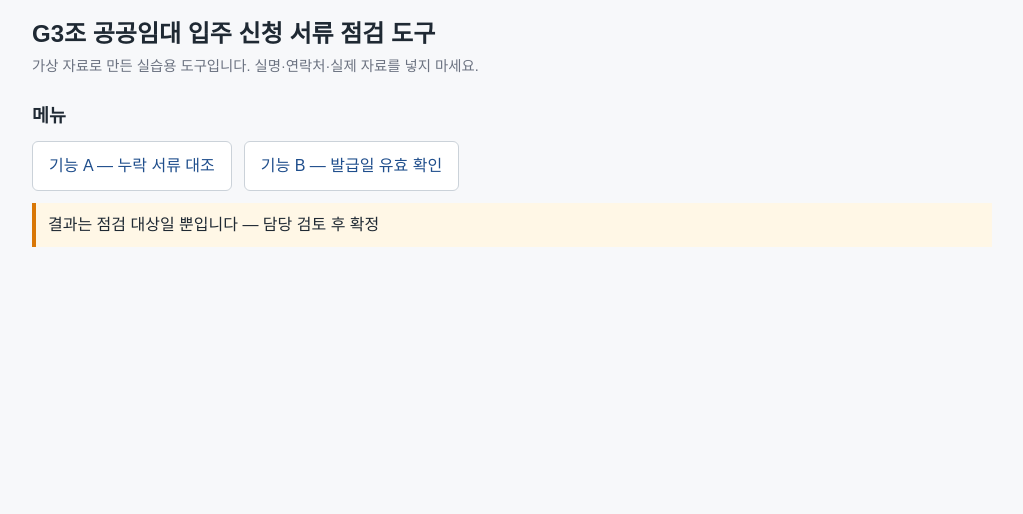
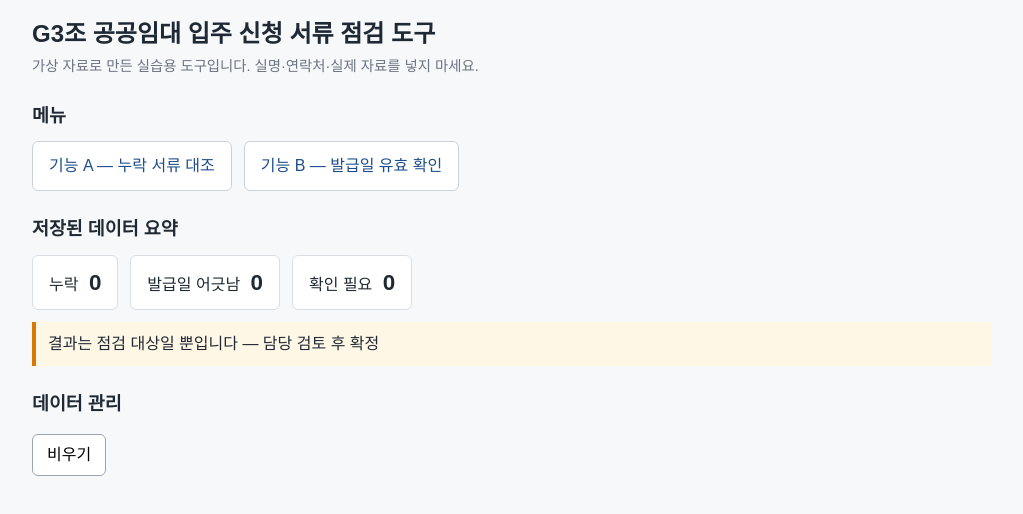
Before and after one commit to cheonhae/LH_lab_team_prac_G_01, a plain HTML site: page tools/index.html in a window 1280 px wide. Shown: the whole page, without its empty margins (128-1151 px from the left). Drawn offline with Linux system fonts and the light colour scheme.

Commit message:
[팀-통합] 뼈대 2 — 시작 페이지 요약 세 숫자와 비우기 버튼
Refs #3

Co-Authored-By: Claude Opus 5.5 <noreply@anthropic.com>
Claude-Session: https://claude.ai/code/session_01PFmJnE5tpaAYL53DSeiJ8G

```diff
--- a/tools/assets/style.css
+++ b/tools/assets/style.css
@@ -37,6 +37,15 @@ h2 { font-size: 1.15rem; margin: 24px 0 8px; }
 }
 .menu a:hover, .menu a:focus { border-color: #1f4e8c; }
 
+.summary { display: flex; flex-wrap: wrap; gap: 12px; margin: 12px 0; padding: 0; list-style: none; }
+.summary li {
+  padding: 10px 16px;
+  border: 1px solid #d9dee4;
+  border-radius: 6px;
+  background: #fff;
+}
+.summary strong { font-size: 1.4rem; margin-left: 6px; }
+
 button {
   font: inherit;
   padding: 8px 14px;
--- a/tools/index.html
+++ b/tools/index.html
@@ -17,8 +17,38 @@
     <li><a href="pages/docs_date.html">기능 B — 발급일 유효 확인</a></li>
   </ul>
 
+  <h2>저장된 데이터 요약</h2>
+  <ul class="summary">
+    <li>누락 <strong id="count-missing">0</strong></li>
+    <li>발급일 어긋남 <strong id="count-date">0</strong></li>
+    <li>확인 필요 <strong id="count-checks">0</strong></li>
+  </ul>
   <p class="notice">결과는 점검 대상일 뿐입니다 — 담당 검토 후 확정</p>
+
+  <h2>데이터 관리</h2>
+  <p><button type="button" id="btn-clear">비우기</button></p>
+  <p id="message" role="status"></p>
 </main>
 <script src="assets/common.js"></script>
+<script>
+  /* 요약: 누락 = missing 건수, 발급일 어긋남 = dateIssues 건수, 확인 필요 = checks 건수(기능 A·B 합) */
+  function renderSummary() {
+    var data = loadData();
+    document.getElementById("count-missing").textContent = data.missing.length;
+    document.getElementById("count-date").textContent = data.dateIssues.length;
+    document.getElementById("count-checks").textContent = data.checks.length;
+  }
+
+  document.getElementById("btn-clear").addEventListener("click", function () {
+    if (!window.confirm("저장된 데이터를 모두 비웁니다. 계속할까요?")) return;
+    clearData();
+    renderSummary();
+    document.getElementById("message").textContent = "비웠습니다.";
+  });
+
+  renderSummary();
+  /* 다른 페이지에서 '뒤로'로 돌아와도 최신 숫자를 보이게 */
+  window.addEventListener("pageshow", renderSummary);
+</script>
 </body>
 </html>
```
